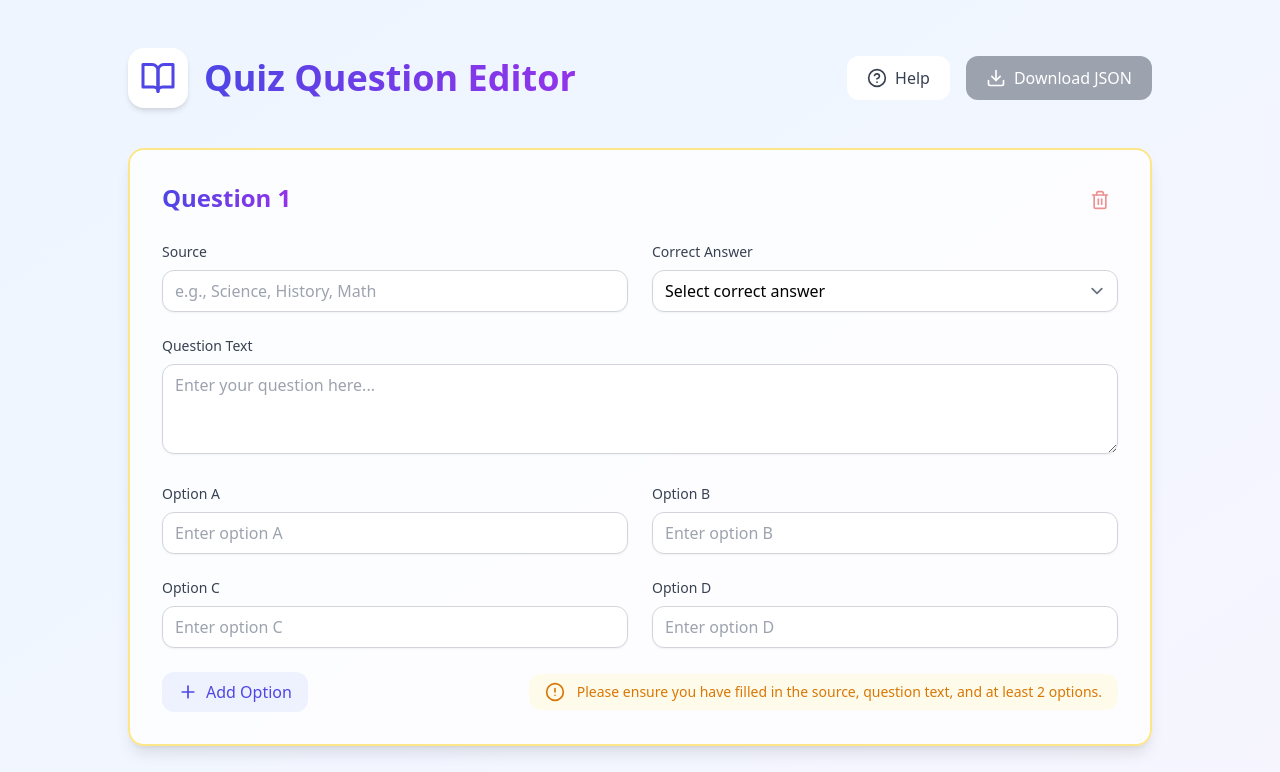
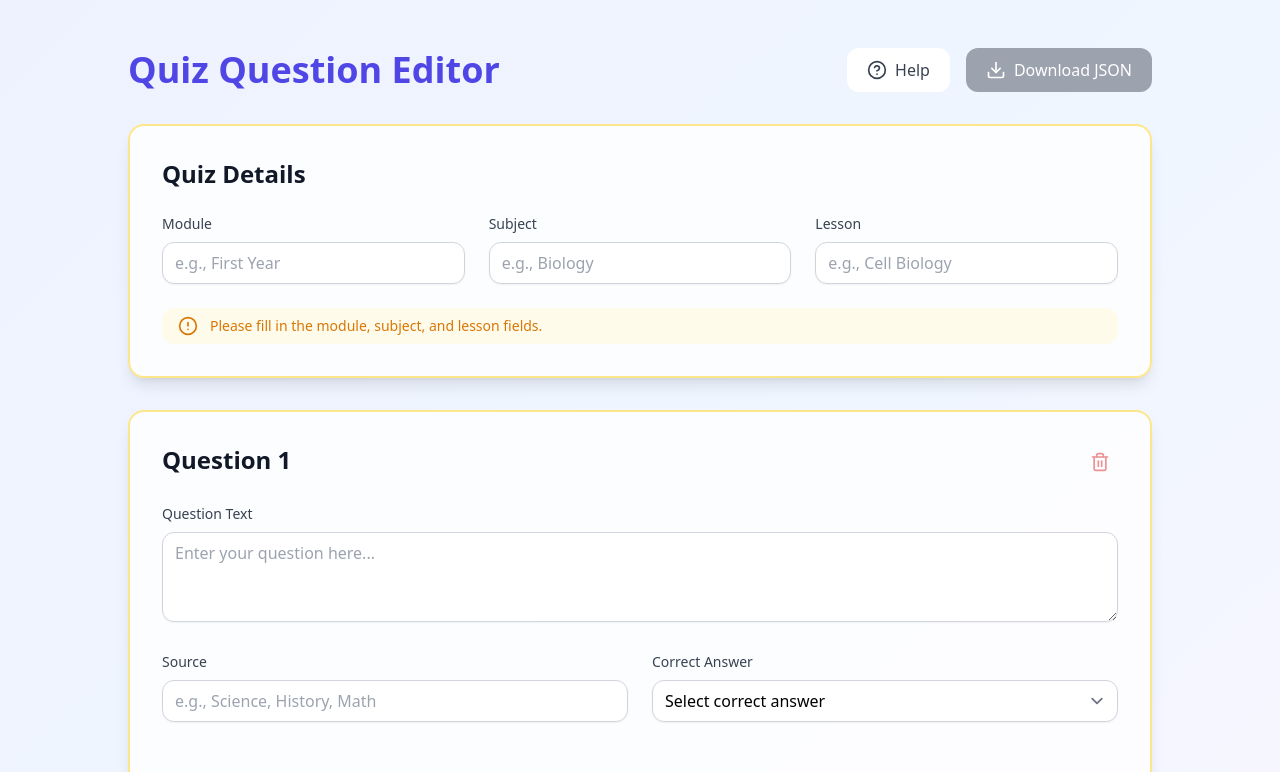
Before and after one commit to MuhammadAly11/ZagazogaWebApp, a React (Vite) app: page / in a window 1280 px wide. Shown: the top 772 px of the page. Built offline with nearby package versions, Linux system fonts and the light colour scheme.

Commit message:
feat: Complete quiz editor with metadata, questions, help modal, and validation

```diff
--- a/src/App.tsx
+++ b/src/App.tsx
@@ -1,9 +1,15 @@
 import React, { useState } from 'react';
-import { PlusCircle, Download, Trash2, AlertCircle, BookOpen, HelpCircle, Plus, X, ChevronRight, FileQuestion, Settings } from 'lucide-react';
-import type { QuizQuestion, Option } from './types';
+import { AlertCircle, PlusCircle, Trash2, HelpCircle, X, ChevronRight, FileQuestion, Settings, Download } from 'lucide-react';
+import type { QuizMetadata, QuizQuestion, Option } from './types';
 
 const DEFAULT_OPTIONS: Option[] = ['a', 'b', 'c', 'd'];
 const EXTRA_OPTIONS: Option[] = ['e', 'f', 'g'];
+
+const INITIAL_METADATA: QuizMetadata = {
+  module: '',
+  subject: '',
+  lesson: '',
+};
 
 const INITIAL_QUESTION: QuizQuestion = {
   sn: '1',
@@ -20,9 +26,20 @@ const INITIAL_QUESTION: QuizQuestion = {
 };
 
 function App() {
+  const [metadata, setMetadata] = useState<QuizMetadata>(INITIAL_METADATA);
   const [questions, setQuestions] = useState<QuizQuestion[]>([{ ...INITIAL_QUESTION }]);
+  const [extraOptionsCount, setExtraOptionsCount] = useState<{ [key: string]: number }>({});
   const [showHelp, setShowHelp] = useState(false);
-  const [extraOptionsCount, setExtraOptionsCount] = useState<{ [key: string]: number }>({});
+
+  const updateMetadata = (updates: Partial<QuizMetadata>) => {
+    setMetadata(prev => ({ ...prev, ...updates }));
+  };
+
+  const isMetadataValid = () => {
+    return metadata.module.trim() !== '' &&
+           metadata.subject.trim() !== '' &&
+           metadata.lesson.trim() !== '';
+  };
 
   const addQuestion = () => {
     setQuestions(prev => [
@@ -38,12 +55,6 @@ function App() {
     setQuestions(prev => {
       const newQuestions = prev.filter((_, i) => i !== index);
       return newQuestions.map((q, i) => ({ ...q, sn: String(i + 1) }));
-    });
-    // Also remove from extra options tracking
-    setExtraOptionsCount(prev => {
-      const newCounts = { ...prev };
-      delete newCounts[index];
-      return newCounts;
     });
   };
 
@@ -68,8 +79,37 @@ function App() {
     return [...DEFAULT_OPTIONS, ...EXTRA_OPTIONS.slice(0, extraCount)];
   };
 
+  const getFilledOptionsCount = (question: QuizQuestion) => {
+    return [...DEFAULT_OPTIONS, ...EXTRA_OPTIONS].filter(opt => question[opt].trim() !== '').length;
+  };
+
+  const isQuestionValid = (question: QuizQuestion) => {
+    const hasQuestion = question.question.trim() !== '';
+    const hasSource = question.source.trim() !== '';
+    const hasEnoughOptions = getFilledOptionsCount(question) >= 2;
+    const hasAnswer = question.answer !== '';
+
+    return hasQuestion && hasSource && hasEnoughOptions && hasAnswer;
+  };
+
+  const getQuestionValidationMessage = (question: QuizQuestion) => {
+    const missing = [];
+
+    if (!question.question.trim()) missing.push('question text');
+    if (!question.source.trim()) missing.push('source');
+    if (getFilledOptionsCount(question) < 2) missing.push('at least 2 options');
+    if (!question.answer) missing.push('correct answer selection');
+
+    return `Please ensure you have filled in: ${missing.join(', ')}.`;
+  };
+
+  const areAllQuestionsValid = questions.every(isQuestionValid) && isMetadataValid();
+
   const downloadJSON = () => {
-    const dataStr = JSON.stringify(questions, null, 2);
+    const dataStr = JSON.stringify({
+      ...metadata,
+      questions
+    }, null, 2);
     const blob = new Blob([dataStr], { type: 'application/json' });
     const url = URL.createObjectURL(blob);
     const link = document.createElement('a');
@@ -81,30 +121,14 @@ function App() {
     URL.revokeObjectURL(url);
   };
 
-  const getFilledOptionsCount = (question: QuizQuestion) => {
-    return [...DEFAULT_OPTIONS, ...EXTRA_OPTIONS].filter(opt => question[opt].trim() !== '').length;
-  };
-
-  const isQuestionValid = (question: QuizQuestion) => {
-    return question.question.trim() !== '' &&
-           question.source.trim() !== '' &&
-           getFilledOptionsCount(question) >= 2;
-  };
-
-  const areAllQuestionsValid = questions.every(isQuestionValid);
-
   return (
-    <div className="min-h-screen bg-gradient-to-br from-indigo-50 via-blue-50 to-purple-50 py-12 px-4 sm:px-6 lg:px-8 animate-gradient-x">
-      <div className="max-w-5xl mx-auto">
-        <div className="flex justify-between items-center mb-10">
-          <div className="flex items-center gap-4 group">
-            <div className="p-3 bg-white rounded-2xl shadow-md group-hover:shadow-lg transition-all duration-300">
-              <BookOpen className="text-indigo-600 group-hover:text-indigo-700 transition-colors" size={36} />
-            </div>
-            <h1 className="text-4xl font-bold bg-gradient-to-r from-indigo-600 to-purple-600 bg-clip-text text-transparent">
+    <div className="min-h-screen bg-gradient-to-br from-indigo-50 via-blue-50 to-purple-50 py-12 px-4 sm:px-6 lg:px-8">
+      <div className="max-w-5xl mx-auto space-y-8">
+        <div className="flex justify-between items-center">
+          <h1 className="text-4xl font-bold text-indigo-600">
             Quiz Question Editor
           </h1>
-          </div>
+
           <div className="flex gap-4">
             <button
               onClick={() => setShowHelp(prev => !prev)}
@@ -170,8 +194,17 @@ function App() {
                             <ChevronRight size={12} className="text-indigo-600" />
                           </div>
                           <div>
-                            <span className="font-medium text-gray-900">Source & Text</span>
-                            <p className="text-sm text-gray-600 mt-0.5">Enter the subject area and write your question clearly</p>
+                            <span className="font-medium text-gray-900">Quiz Details</span>
+                            <p className="text-sm text-gray-600 mt-0.5">Fill in the module, subject, and lesson information</p>
+                          </div>
+                        </li>
+                        <li className="flex items-start gap-3 bg-white/80 p-3 rounded-lg">
+                          <div className="p-1.5 bg-indigo-100 rounded-full mt-0.5">
+                            <ChevronRight size={12} className="text-indigo-600" />
+                          </div>
+                          <div>
+                            <span className="font-medium text-gray-900">Question Content</span>
+                            <p className="text-sm text-gray-600 mt-0.5">Write your question and specify its source</p>
                           </div>
                         </li>
                         <li className="flex items-start gap-3 bg-white/80 p-3 rounded-lg">
@@ -181,15 +214,6 @@ function App() {
                           <div>
                             <span className="font-medium text-gray-900">Answer Options</span>
                             <p className="text-sm text-gray-600 mt-0.5">Add at least 2 options and mark the correct one</p>
-                          </div>
-                        </li>
-                        <li className="flex items-start gap-3 bg-white/80 p-3 rounded-lg">
-                          <div className="p-1.5 bg-indigo-100 rounded-full mt-0.5">
-                            <ChevronRight size={12} className="text-indigo-600" />
-                          </div>
-                          <div>
-                            <span className="font-medium text-gray-900">Validation</span>
-                            <p className="text-sm text-gray-600 mt-0.5">Questions are validated automatically as you type</p>
                           </div>
                         </li>
                       </ul>
@@ -217,8 +241,8 @@ function App() {
                             <ChevronRight size={12} className="text-purple-600" />
                           </div>
                           <div>
-                            <span className="font-medium text-gray-900">Question Management</span>
-                            <p className="text-sm text-gray-600 mt-0.5">Add, remove, or navigate between questions easily</p>
+                            <span className="font-medium text-gray-900">Validation</span>
+                            <p className="text-sm text-gray-600 mt-0.5">All required fields are checked automatically</p>
                           </div>
                         </li>
                         <li className="flex items-start gap-3 bg-white/80 p-3 rounded-lg">
@@ -227,7 +251,7 @@ function App() {
                           </div>
                           <div>
                             <span className="font-medium text-gray-900">Export</span>
-                            <p className="text-sm text-gray-600 mt-0.5">Download your quiz as JSON when all questions are valid</p>
+                            <p className="text-sm text-gray-600 mt-0.5">Download your quiz as JSON when all fields are valid</p>
                           </div>
                         </li>
                       </ul>
@@ -249,7 +273,66 @@ function App() {
           </div>
         )}
 
-        <div className="space-y-8">
+        {/* Metadata Section */}
+        <div className={`bg-white/80 backdrop-blur-sm rounded-2xl shadow-lg p-8 transition-all duration-300 hover:shadow-xl ${
+          isMetadataValid() ? 'border-transparent' : 'border-2 border-amber-200'
+        }`}>
+          <h2 className="text-2xl font-semibold text-gray-900 mb-6">
+            Quiz Details
+          </h2>
+
+          <div className="grid gap-6 sm:grid-cols-3">
+            <div>
+              <label className="block text-sm font-medium text-gray-700 mb-2">
+                Module
+              </label>
+              <input
+                type="text"
+                value={metadata.module}
+                onChange={e => updateMetadata({ module: e.target.value })}
+                placeholder="e.g., First Year"
+                className="w-full rounded-xl border-gray-300 shadow-sm focus:border-indigo-500 focus:ring-indigo-500 transition-all duration-300"
+              />
+            </div>
+
+            <div>
+              <label className="block text-sm font-medium text-gray-700 mb-2">
+                Subject
+              </label>
+              <input
+                type="text"
+                value={metadata.subject}
+                onChange={e => updateMetadata({ subject: e.target.value })}
+                placeholder="e.g., Biology"
+                className="w-full rounded-xl border-gray-300 shadow-sm focus:border-indigo-500 focus:ring-indigo-500 transition-all duration-300"
+              />
+            </div>
+
+            <div>
+              <label className="block text-sm font-medium text-gray-700 mb-2">
+                Lesson
+              </label>
+              <input
+                type="text"
+                value={metadata.lesson}
+                onChange={e => updateMetadata({ lesson: e.target.value })}
+                placeholder="e.g., Cell Biology"
+                className="w-full rounded-xl border-gray-300 shadow-sm focus:border-indigo-500 focus:ring-indigo-500 transition-all duration-300"
+              />
+            </div>
+          </div>
+
+          {!isMetadataValid() && (
+            <div className="mt-6 flex items-center gap-3 px-4 py-2 bg-amber-50 rounded-xl text-amber-600">
+              <AlertCircle size={20} />
+              <p className="text-sm font-medium">
+                Please fill in the module, subject, and lesson fields.
+              </p>
+            </div>
+          )}
+        </div>
+
+        {/* Questions Section */}
         {questions.map((question, index) => (
           <div
             key={index}
@@ -258,7 +341,7 @@ function App() {
             }`}
           >
             <div className="flex justify-between items-start mb-6">
-                <h2 className="text-2xl font-semibold bg-gradient-to-r from-indigo-600 to-purple-600 bg-clip-text text-transparent">
+              <h2 className="text-2xl font-semibold text-gray-900">
                 Question {question.sn}
               </h2>
               <button
@@ -270,6 +353,20 @@ function App() {
               >
                 <Trash2 size={20} />
               </button>
+            </div>
+
+            <div className="grid gap-6">
+              <div>
+                <label className="block text-sm font-medium text-gray-700 mb-2">
+                  Question Text
+                </label>
+                <textarea
+                  value={question.question}
+                  onChange={e => updateQuestion(index, { question: e.target.value })}
+                  placeholder="Enter your question here..."
+                  rows={3}
+                  className="w-full rounded-xl border-gray-300 shadow-sm focus:border-indigo-500 focus:ring-indigo-500 transition-all duration-300"
+                />
               </div>
 
               <div className="grid gap-6 sm:grid-cols-2">
@@ -294,9 +391,8 @@ function App() {
                     value={question.answer}
                     onChange={e => updateQuestion(index, { answer: e.target.value as Option })}
                     className="w-full rounded-xl border-gray-300 shadow-sm focus:border-indigo-500 focus:ring-indigo-500 transition-all duration-300"
-                    required
                   >
-                    <option value="" disabled>Select correct answer</option>
+                    <option value="">Select correct answer</option>
                     {getAvailableOptions(index).map(opt => (
                       <option key={opt} value={opt}>
                         Option {opt.toUpperCase()}
@@ -304,19 +400,6 @@ function App() {
                     ))}
                   </select>
                 </div>
-              </div>
-
-              <div className="mt-6">
-                <label className="block text-sm font-medium text-gray-700 mb-2">
-                  Question Text
-                </label>
-                <textarea
-                  value={question.question}
-                  onChange={e => updateQuestion(index, { question: e.target.value })}
-                  placeholder="Enter your question here..."
-                  rows={3}
-                  className="w-full rounded-xl border-gray-300 shadow-sm focus:border-indigo-500 focus:ring-indigo-500 transition-all duration-300"
-                />
               </div>
 
               <div className="mt-6 grid gap-6 sm:grid-cols-2">
@@ -341,7 +424,7 @@ function App() {
                 ))}
               </div>
 
-              <div className="mt-6 flex justify-between items-center">
+              <div className="flex justify-end">
                 <button
                   onClick={() => addExtraOption(index)}
                   disabled={(extraOptionsCount[index] || 0) >= EXTRA_OPTIONS.length}
@@ -349,26 +432,27 @@ function App() {
                     (extraOptionsCount[index] || 0) >= EXTRA_OPTIONS.length ? 'opacity-50 cursor-not-allowed' : ''
                   }`}
                 >
-                  <Plus size={20} />
+                  <PlusCircle size={20} />
                   Add Option
                 </button>
+              </div>
+            </div>
 
             {!isQuestionValid(question) && (
-                  <div className="flex items-center gap-3 px-4 py-2 bg-amber-50 rounded-xl text-amber-600">
+              <div className="mt-6 flex items-center gap-3 px-4 py-2 bg-amber-50 rounded-xl text-amber-600">
                 <AlertCircle size={20} />
                 <p className="text-sm font-medium">
-                      Please ensure you have filled in the source, question text, and at least 2 options.
+                  {getQuestionValidationMessage(question)}
                 </p>
               </div>
             )}
           </div>
-            </div>
         ))}
-        </div>
 
+        {/* Add Question Button */}
         <button
           onClick={addQuestion}
-          className="mt-8 flex items-center gap-2 px-6 py-3 bg-gradient-to-r from-green-600 to-emerald-600 hover:from-green-700 hover:to-emerald-700 text-white rounded-xl shadow-md hover:shadow-lg active:shadow-sm transition-all duration-300"
+          className="w-full mt-4 flex items-center justify-center gap-2 px-6 py-3 bg-gradient-to-r from-green-600 to-emerald-600 hover:from-green-700 hover:to-emerald-700 text-white rounded-xl shadow-md hover:shadow-lg active:shadow-sm transition-all duration-300"
         >
           <PlusCircle size={20} />
           Add Question
--- a/src/main.tsx
+++ b/src/main.tsx
@@ -1,14 +1,9 @@
 import React from 'react';
-import { createRoot } from 'react-dom/client';
+import ReactDOM from 'react-dom/client';
 import App from './App';
 import './index.css';
 
-const rootElement = document.getElementById('root');
-if (!rootElement) throw new Error('Failed to find the root element');
-
-const root = createRoot(rootElement);
-
-root.render(
+ReactDOM.createRoot(document.getElementById('root')!).render(
   <React.StrictMode>
     <App />
   </React.StrictMode>
--- a/src/types.ts
+++ b/src/types.ts
@@ -1,3 +1,9 @@
+export interface QuizMetadata {
+  module: string;
+  subject: string;
+  lesson: string;
+}
+
 export interface QuizQuestion {
   sn: string;
   source: string;
--- a/vite.config.ts
+++ b/vite.config.ts
@@ -3,7 +3,7 @@ import react from '@vitejs/plugin-react';
 
 export default defineConfig({
   plugins: [react()],
-  base: '/ZagazogaWebApp/',
+  base: '/',
   server: {
     port: 5173,
     host: true
```
Also changed, not shown: 1 other file (tests, documents, lock files or other folders). Lines whose indentation alone changed are shown as unchanged.
